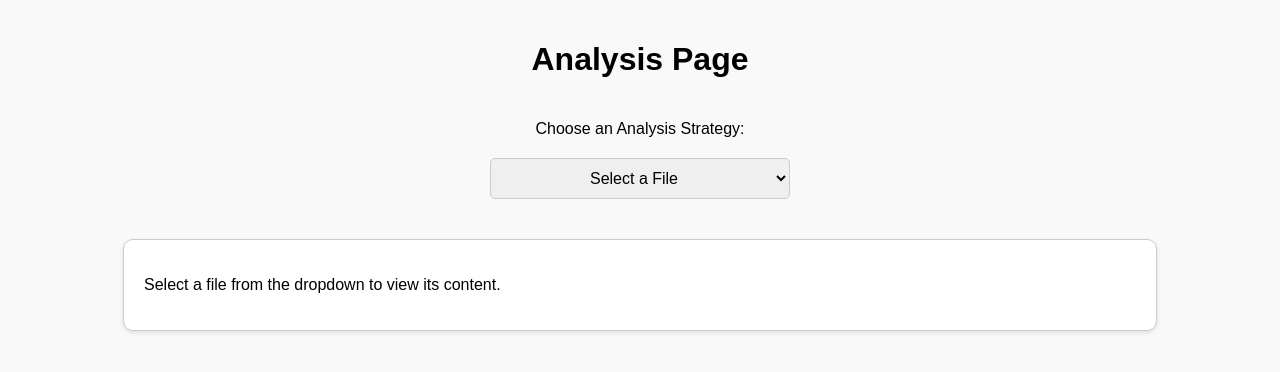
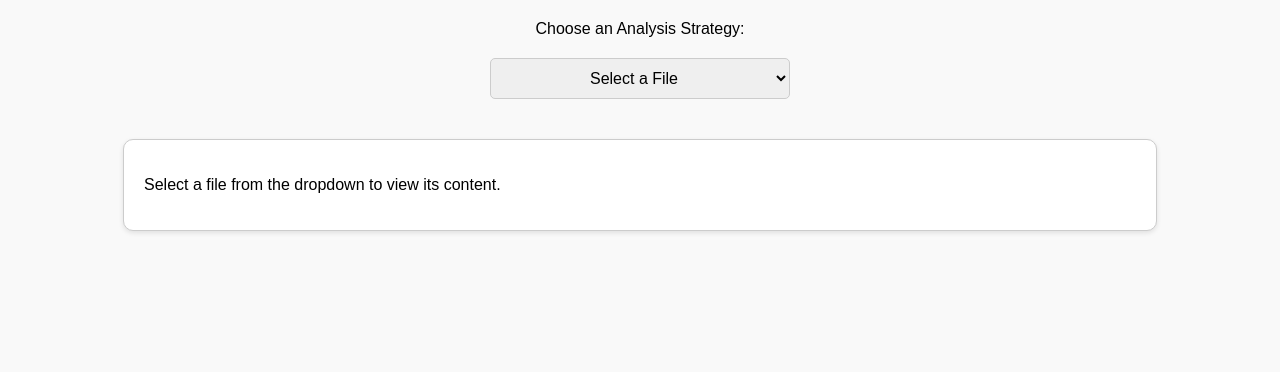
Before and after one commit to dsyengo/deriv-api, a plain HTML site: page analysistools.html in a window 1280 px wide. Drawn offline with Linux system fonts and the light colour scheme.

Commit message:
deriv login 38

```diff
--- a/analysistools.html
+++ b/analysistools.html
@@ -43,7 +43,6 @@
   </head>
   <body>
     <div class="container">
-      <h1>Analysis Page</h1>
       <label for="file-select">Choose an Analysis Strategy:</label>
       <select id="file-select" onchange="loadFile()">
         <option value="">Select a File</option>
```
